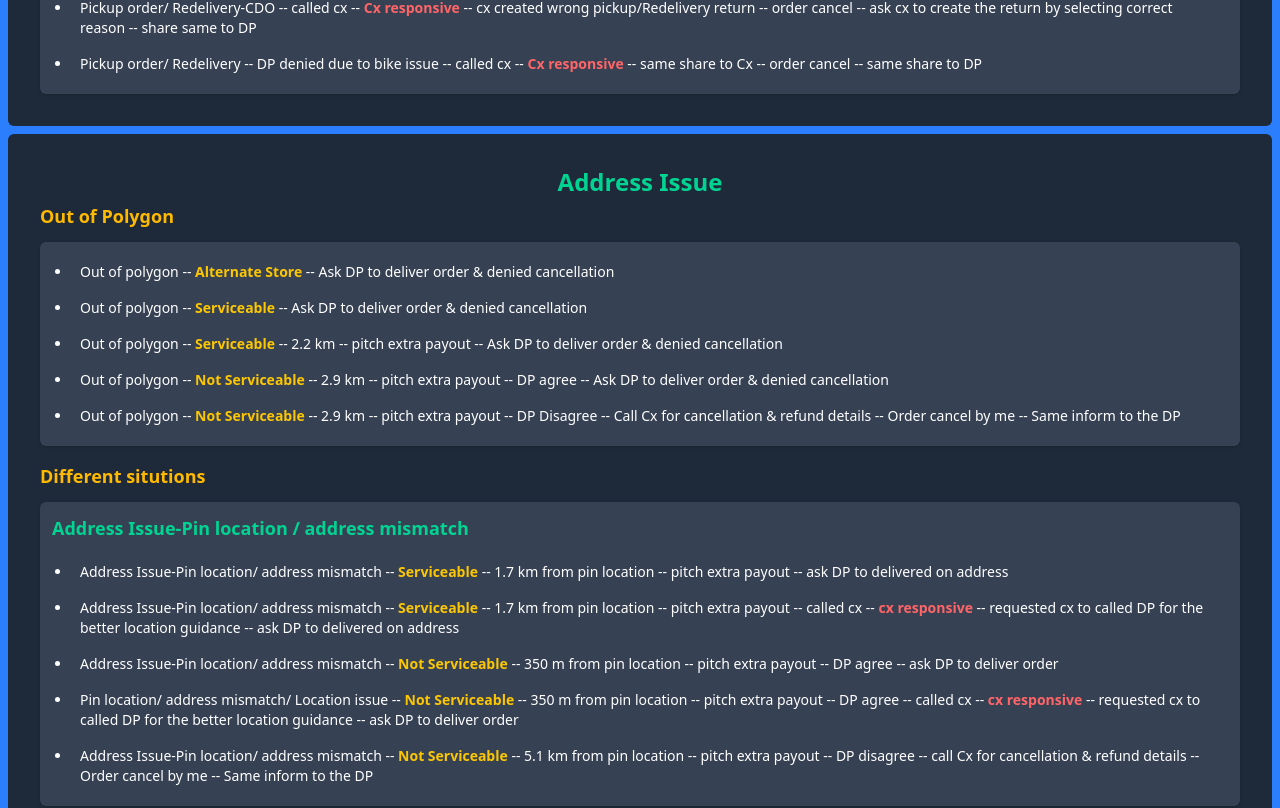
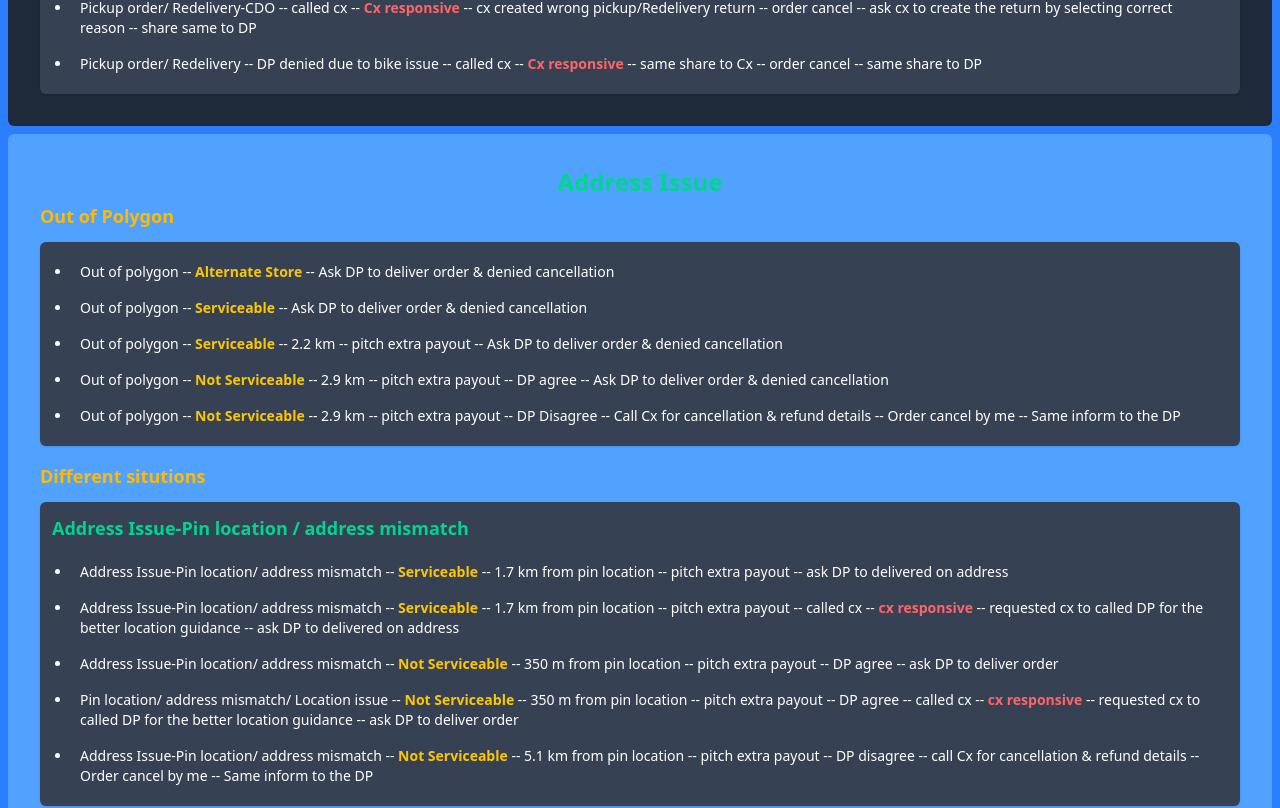
Before and after one commit to Code-with-Sahani/Blinket-DP, a React (Vite) app: page / in a window 1280 px wide. Shown: the part 7474-8282 px from the top of the page. Built offline with nearby package versions, Linux system fonts and the light colour scheme.

Commit message:
Update AddressIssue.jsx

```diff
--- a/src/Components/AddressIssue.jsx
+++ b/src/Components/AddressIssue.jsx
@@ -3,7 +3,7 @@ import React from 'react';
 const AddressIssue = () => {
     return (
 
-        <div className="m-2 p-4 text-sm bg-gray-800 text-white rounded-md md:p-6 lg:p-8">
+        <div className="m-2 p-4 text-sm bg-blue-400 text-white rounded-md md:p-6 lg:p-8">
             <h2 className='text-center text-2xl font-semibold text-emerald-400 mb-1'>Address Issue </h2>
             <h3 className="text-lg font-semibold text-amber-400 mb-3">Out of Polygon</h3>
             <div className="space-y-4">
```
